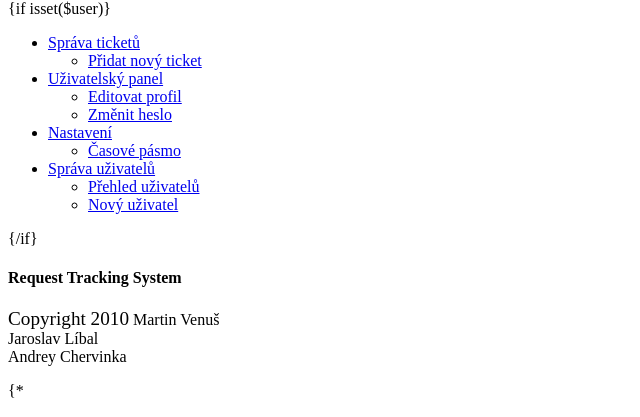
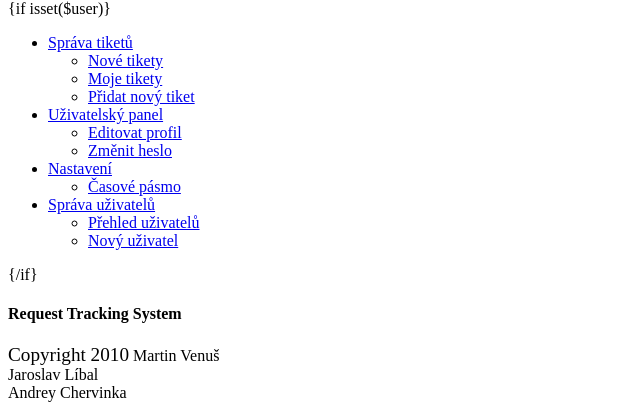
Before and after one commit to martinvenus/MDW, a PHP site: page /templates/AdminModule/@layout.phtml in a window 1280 px wide. Shown: the part 166-583 px from the top of the page, without its empty margins (0-640 px from the left). Run offline with PHP 8.4, Linux system fonts and the light colour scheme; some libraries are stand-ins or nearby versions.

Commit message:
Zmena v menu

```diff
--- a/app/templates/AdminModule/@layout.phtml
+++ b/app/templates/AdminModule/@layout.phtml
@@ -53,9 +53,11 @@
 
                 <ul class="items">
                     <li>
-                        <a href="#" title="Správa ticketů">Správa ticketů</a>
+                        <a href="#" title="Správa ticketů">Správa tiketů</a>
                         <ul>
-                            <li><a href="#" title="Přidat nový ticket">Přidat nový ticket</a></li>
+                            <li><a href="#" title="Nové tikety">Nové tikety</a></li>
+                            <li><a href="{link Ticket:}" title="Moje tikety">Moje tikety</a></li>
+                            <li><a href="{link Ticket:myTickets}" title="Přidat nový tiket">Přidat nový tiket</a></li>
                         </ul>
                     </li>
                     <li>
```
